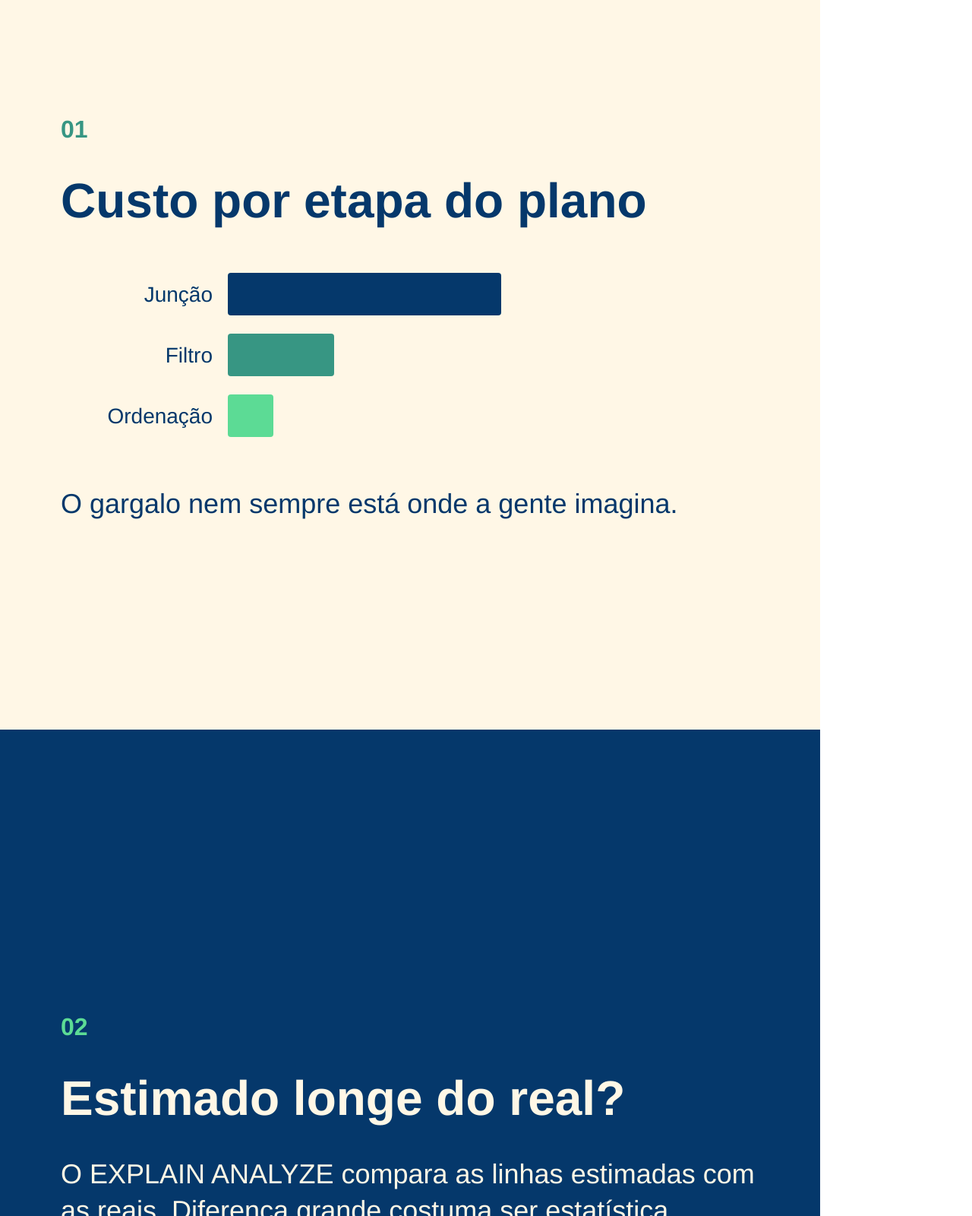
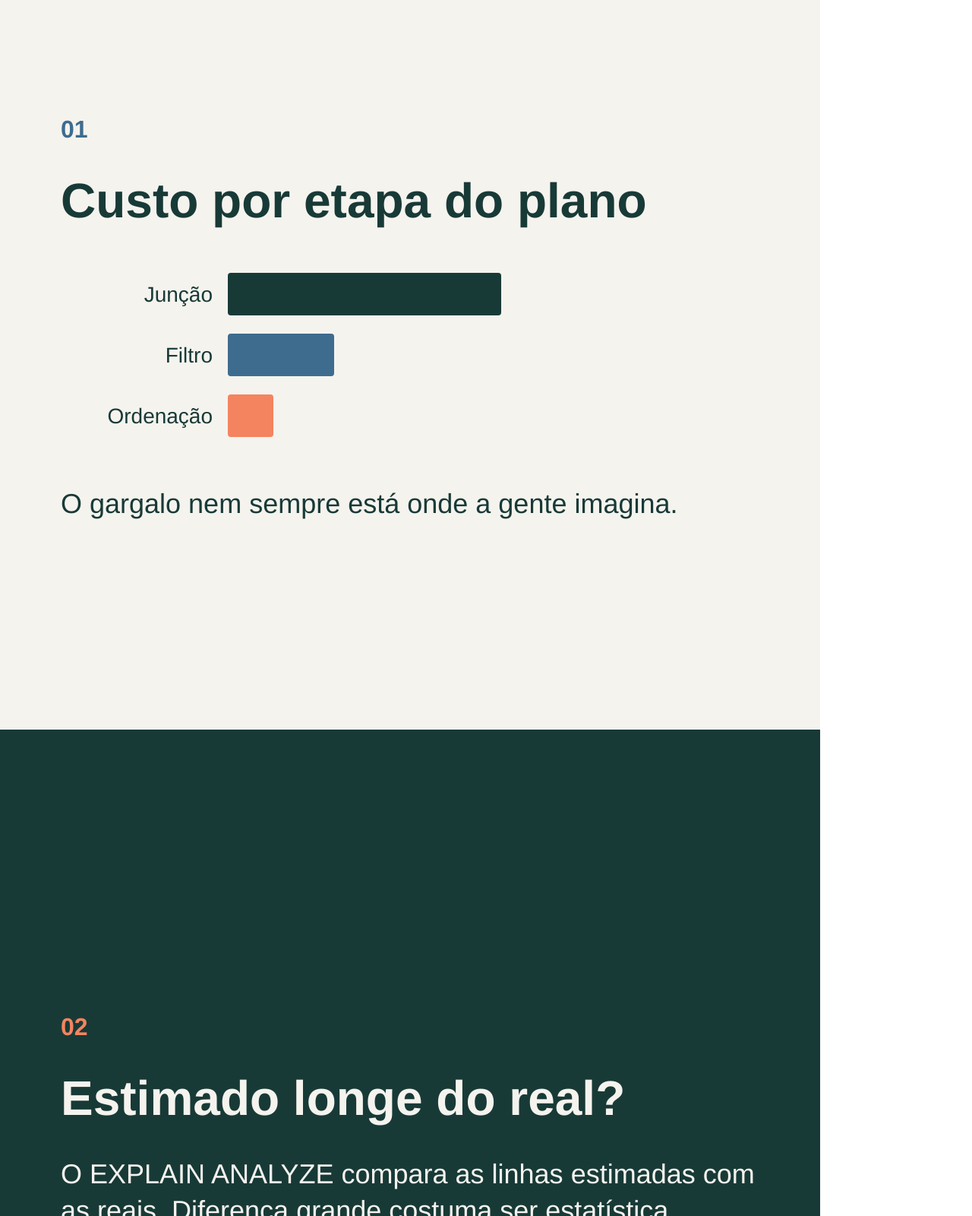
Before and after one commit to romualdobarbosa/linkeasy, a website: page examples/carrossel-exemplo.html in a window 1280 px wide. Shown: the part 1200-2800 px from the top of the page at 76% size. Drawn offline with Linux system fonts and the light colour scheme.

Commit message:
examples: carrossel de exemplo com a identidade fictícia
Troca a paleta verde antiga pelas cores de examples/identidade-exemplo.md,
por papel e em variáveis CSS, como as skills pedem.

Co-Authored-By: Claude Opus 5.5 <noreply@anthropic.com>

```diff
--- a/examples/carrossel-exemplo.html
+++ b/examples/carrossel-exemplo.html
@@ -3,8 +3,16 @@
 <head>
 <meta charset="UTF-8">
 <!-- Exemplo mínimo do formato que carousel_studio/render.mjs espera: cada .slide vira
-     uma página 1080x1080 do PDF. Sem Google Fonts para renderizar offline. -->
+     uma página 1080x1080 do PDF. Sem Google Fonts para renderizar offline.
+     Cores da identidade fictícia de examples/identidade-exemplo.md, por papel. -->
 <style>
+  :root {
+    --cor-fundo-impacto: #183A37;
+    --cor-fundo-principal: #F5F3EE;
+    --cor-acento-principal: #F4845F;
+    --cor-acento-secundario: #3E6C8F;
+    --cor-acento-terciario: #7A4E7E;
+  }
   @page { size: 1080px 1080px; margin: 0; }
   * { margin: 0; padding: 0; box-sizing: border-box; }
   body { font-family: 'Barlow', 'Helvetica Neue', Arial, sans-serif; }
@@ -25,7 +33,7 @@
     justify-content: center;
     gap: 40px;
   }
-  .num { font-size: 32px; font-weight: 700; color: #379683; }
+  .num { font-size: 32px; font-weight: 700; color: var(--cor-acento-secundario); }
   h1 { font-size: 96px; line-height: 1; font-weight: 900; text-transform: uppercase; }
   h2 { font-size: 64px; line-height: 1.1; font-weight: 900; }
   p { font-size: 36px; line-height: 1.35; }
@@ -33,31 +41,31 @@
 </head>
 <body>
 
-<div class="slide" style="background:#0A122A; color:#FFF7E6;">
+<div class="slide" style="background:var(--cor-fundo-impacto); color:var(--cor-fundo-principal);">
   <div class="safe-area">
     <h1>Consulta lenta?<br>Rode EXPLAIN antes.</h1>
   </div>
 </div>
 
-<div class="slide" style="background:#FFF7E6; color:#05386B;">
+<div class="slide" style="background:var(--cor-fundo-principal); color:var(--cor-fundo-impacto);">
   <div class="safe-area">
     <span class="num">01</span>
     <h2>Custo por etapa do plano</h2>
     <svg width="600" height="260" viewBox="0 0 600 260">
-      <rect x="220" y="20" width="360" height="56" fill="#05386B" rx="4"/>
-      <text x="200" y="58" text-anchor="end" font-size="28" fill="#05386B">Junção</text>
-      <rect x="220" y="100" width="140" height="56" fill="#379683" rx="4"/>
-      <text x="200" y="138" text-anchor="end" font-size="28" fill="#05386B">Filtro</text>
-      <rect x="220" y="180" width="60" height="56" fill="#5CDB95" rx="4"/>
-      <text x="200" y="218" text-anchor="end" font-size="28" fill="#05386B">Ordenação</text>
+      <rect x="220" y="20" width="360" height="56" rx="4" style="fill: var(--cor-fundo-impacto)"/>
+      <text x="200" y="58" text-anchor="end" font-size="28" style="fill: var(--cor-fundo-impacto)">Junção</text>
+      <rect x="220" y="100" width="140" height="56" rx="4" style="fill: var(--cor-acento-secundario)"/>
+      <text x="200" y="138" text-anchor="end" font-size="28" style="fill: var(--cor-fundo-impacto)">Filtro</text>
+      <rect x="220" y="180" width="60" height="56" rx="4" style="fill: var(--cor-acento-principal)"/>
+      <text x="200" y="218" text-anchor="end" font-size="28" style="fill: var(--cor-fundo-impacto)">Ordenação</text>
     </svg>
     <p>O gargalo nem sempre está onde a gente imagina.</p>
   </div>
 </div>
 
-<div class="slide" style="background:#05386B; color:#FFF7E6;">
+<div class="slide" style="background:var(--cor-fundo-impacto); color:var(--cor-fundo-principal);">
   <div class="safe-area">
-    <span class="num" style="color:#5CDB95;">02</span>
+    <span class="num" style="color:var(--cor-acento-principal);">02</span>
     <h2>Estimado longe do real?</h2>
     <p>O EXPLAIN ANALYZE compara as linhas estimadas com as reais. Diferença grande costuma ser estatística desatualizada.</p>
   </div>
```
